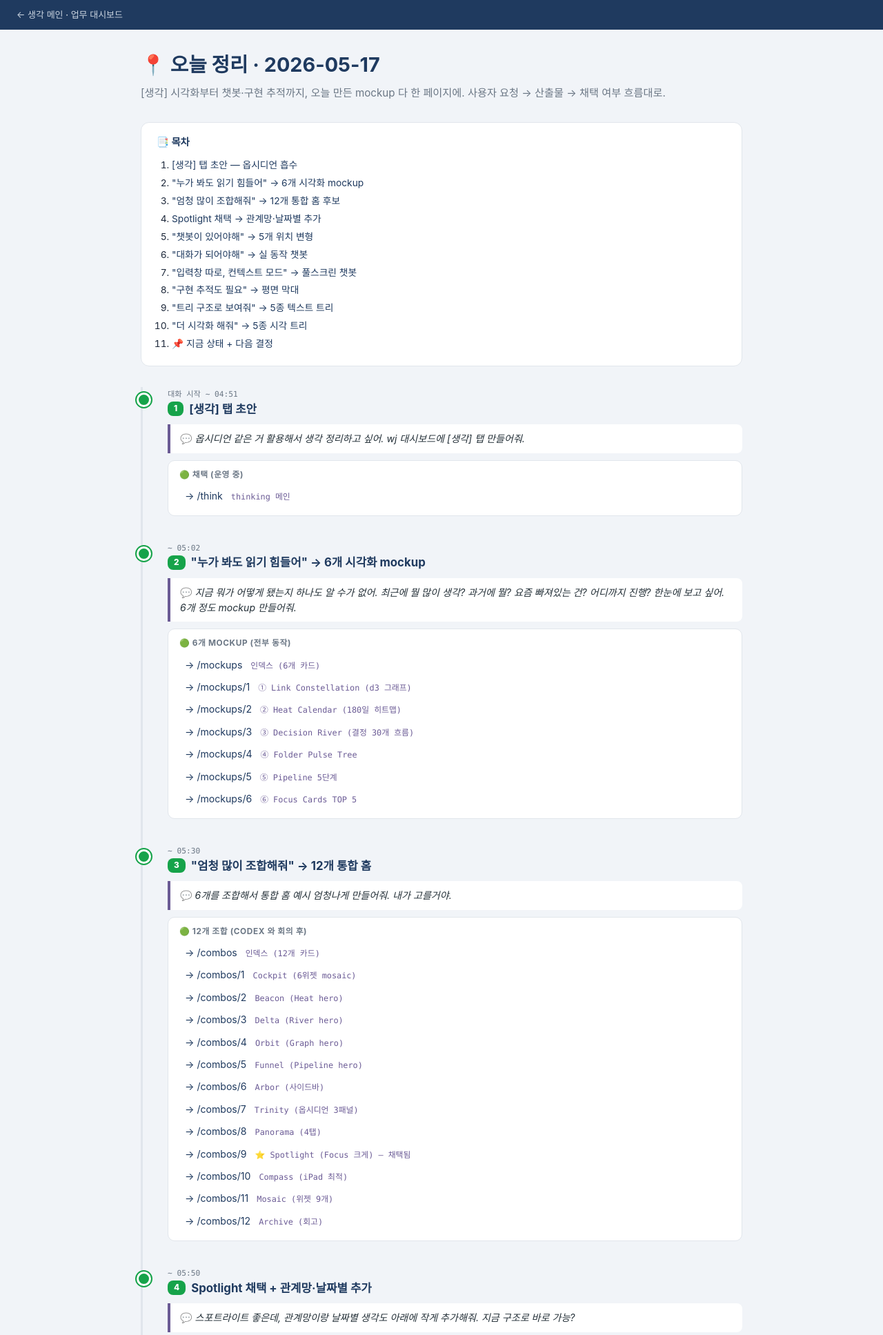
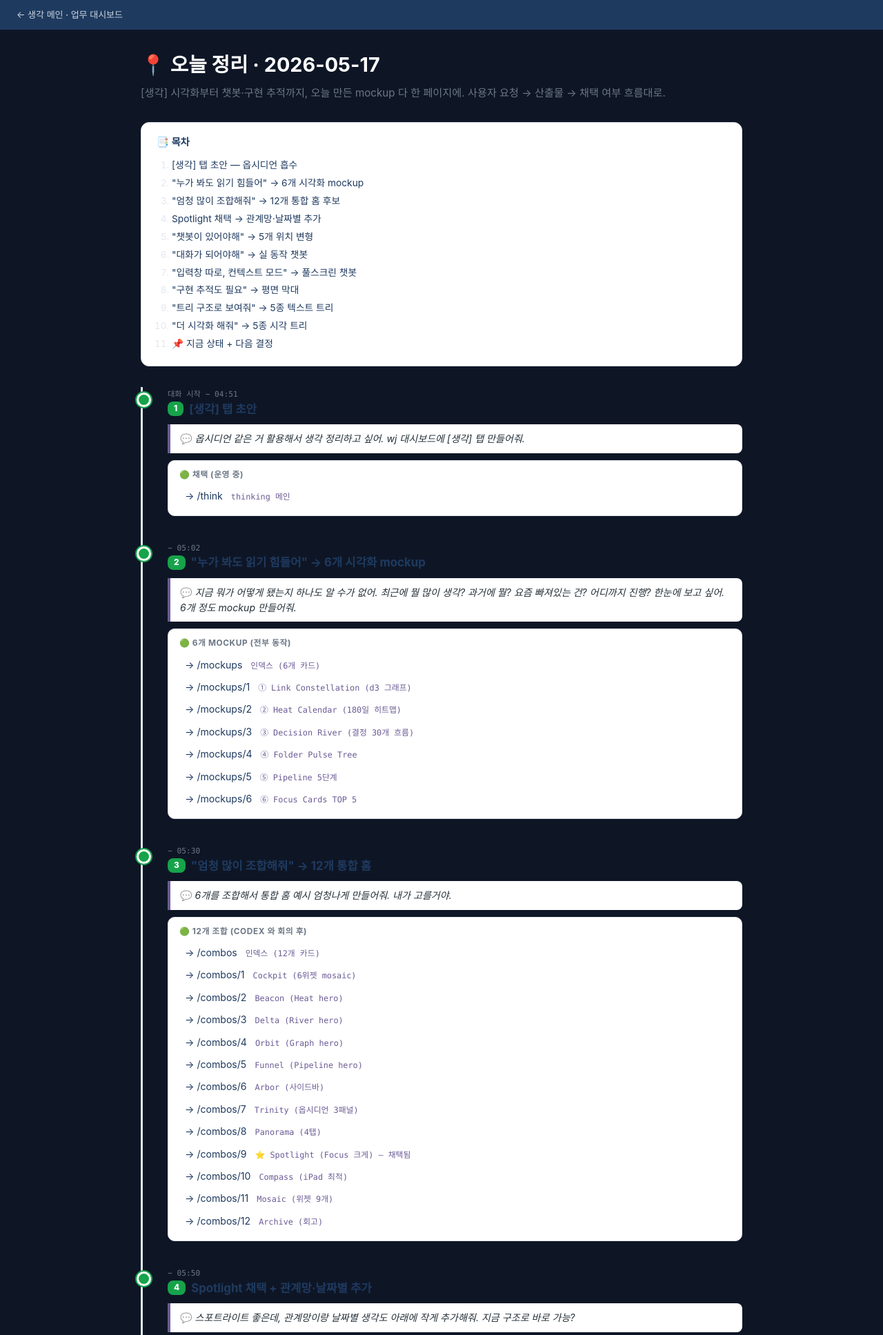
Before and after one commit to wj926/wj-dashboard, a Flask app: page /today in a window 1280 px wide. Shown: the top 1935 px of the page at 69% size. Run offline with Flask 3, Linux system fonts and the light colour scheme; parts of the project's set-up code (start-up, migrations or seed data) failed here and were passed over.

Commit message:
feat(think): 생각 탭 다크 테마 통일 (업무·메일과 톤 맞춤)
생각 탭만 밝은 배경(#f1f4f8)이라 업무·메일(다크 #0f172a)과 톤이 달랐다.
배경을 다크로 맞추고 카드는 흰색 유지(업무·메일과 동일 패턴), 배경 위 직접
텍스트(헤더 등)만 밝게.

- thinking.css: .think-wrap/body:has(think-wrap)/body.dark 다크화
- think 계열 템플릿 body 에 dark 클래스 + 인라인 밝은 배경 제거
- spotlight 헤더 흰색, today 헤더(.tj-hero h1) 흰색
- combos.css 의 기존 body.dark 변형 활용

검증: playwright 로 메인/위키본문/조합/오늘정리/목업 시각 확인 + 전 페이지
배경 다크 확인. 깨진 글씨 없음.

Co-Authored-By: Claude Opus 4.8 (1M context) <noreply@anthropic.com>

```diff
--- a/static/thinking.css
+++ b/static/thinking.css
@@ -1,7 +1,9 @@
 /* ===== thinking — 생각 영역 ===== */
 
-.wrap.think-wrap { background: #f8fafc; min-height: 100vh; }
-body:has(.think-wrap) { background: #f8fafc; }
+/* 다크 통일(업무·메일 탭과 톤 맞춤). 카드는 흰색 유지, 배경 위 글씨만 밝게 */
+.wrap.think-wrap { background: #0e1626; min-height: 100vh; }
+body:has(.think-wrap) { background: #0e1626; }
+body.dark { background: #0e1626; color: #e2e8f0; }
 
 /* 상단 탭 (work/think 공통) */
 .top-tabs { display: flex; gap: 4px; margin-left: 20px; }
--- a/templates/combos/index.html
+++ b/templates/combos/index.html
@@ -4,7 +4,7 @@
 {% include "combos/_base_head.html" %}
 <title>wj · 생각 홈 조합 12개</title>
 </head>
-<body>
+<body class="dark">
 <div class="wrap">
   <div class="topbar">
     <span class="brand">wj<span class="dot">.</span></span>
--- a/templates/label_decisions.html
+++ b/templates/label_decisions.html
@@ -7,7 +7,7 @@
 <link rel="stylesheet" href="{{ url_for('static', filename='dashboard.css') }}?v=15">
 <link rel="stylesheet" href="{{ url_for('static', filename='combos.css') }}?v=1">
 <style>
-  body { background:#f1f4f8; }
+  body { background:#0e1626; }
   .ld-wrap { max-width:1100px; margin:30px auto; padding:0 24px 40px; }
   .ld-hero { background:linear-gradient(135deg,#fef3c7,#fff); border:1px solid #fde68a; border-radius:14px; padding:18px 24px; margin-bottom:18px; }
   .ld-hero h1 { margin:0; color:#92400e; font-size:1.3rem; }
@@ -49,7 +49,7 @@
   .note { background:#dbeafe; border-left:3px solid #3b82f6; padding:10px 14px; border-radius:0 6px 6px 0; font-size:0.82rem; color:#1e40af; margin:10px 0; }
 </style>
 </head>
-<body>
+<body class="dark">
 <div class="cb-header">
   <span><a href="/think">← 생각 메인</a> · <a href="/tree-vis/mindmap">Mind Map 보기</a> · <a href="/today">오늘 정리</a></span>
   <span class="name">🏷 결정 라벨링</span>
--- a/templates/mockups/index.html
+++ b/templates/mockups/index.html
@@ -6,7 +6,7 @@
 <title>wj · 생각 시각화 후보 6개</title>
 <link rel="stylesheet" href="{{ url_for('static', filename='dashboard.css') }}?v=15">
 <style>
-  body { background:#f1f4f8; }
+  body { background:#0e1626; }
   .mkx-hero { max-width:1200px; margin:30px auto 20px; padding:0 24px; }
   .mkx-hero h1 { font-size:1.6rem; color:var(--navy); margin:0 0 6px; }
   .mkx-hero p { color:var(--muted); margin:0; font-size:0.95rem; }
@@ -40,7 +40,7 @@
   .stripe span { font-size:0.7rem; padding:2px 7px; border-radius:8px; background:var(--chip); color:#3d4b58; }
 </style>
 </head>
-<body>
+<body class="dark">
 <div class="wrap">
 
   <div class="topbar">
--- a/templates/think_drafts.html
+++ b/templates/think_drafts.html
@@ -8,7 +8,7 @@
 <link rel="stylesheet" href="{{ url_for('static', filename='dashboard.css') }}?v=15">
 <link rel="stylesheet" href="{{ url_for('static', filename='thinking.css') }}?v=31">
 <style>
-  body { background:#f1f4f8; }
+  body { background:#0e1626; }
   .panel { max-width:1200px; margin:14px auto; padding:0 24px; }
   .head { display:flex; gap:12px; align-items:center; flex-wrap:wrap; margin-bottom:10px; }
   .head h2 { margin:0; color:var(--navy); font-size:1.2rem; }
@@ -29,7 +29,7 @@
   .result { margin-top:10px; font-size:0.8rem; white-space:pre-wrap; }
 </style>
 </head>
-<body>
+<body class="dark">
 <div class="wrap">
   <div class="topbar">
     <span class="brand">wj<span class="dot">.</span></span>
--- a/templates/think_edit.html
+++ b/templates/think_edit.html
@@ -34,7 +34,7 @@
 .edit-error { color: #b91c1c; font-size: 0.84rem; font-weight: 700; }
 </style>
 </head>
-<body>
+<body class="dark">
 <div class="wrap think-wrap">
   <div class="topbar">
     <span class="brand">wj<span class="dot">.</span></span>
--- a/templates/think_index.html
+++ b/templates/think_index.html
@@ -7,7 +7,7 @@
 <link rel="stylesheet" href="{{ url_for('static', filename='dashboard.css') }}?v=15">
 <link rel="stylesheet" href="{{ url_for('static', filename='thinking.css') }}?v=30">
 </head>
-<body>
+<body class="dark">
 <div class="wrap think-wrap">
 
   <div class="topbar">
--- a/templates/think_page.html
+++ b/templates/think_page.html
@@ -7,7 +7,7 @@
 <link rel="stylesheet" href="{{ url_for('static', filename='dashboard.css') }}?v=15">
 <link rel="stylesheet" href="{{ url_for('static', filename='thinking.css') }}?v=30">
 </head>
-<body>
+<body class="dark">
 <div class="wrap think-wrap">
 
   <div class="topbar">
--- a/templates/think_raw.html
+++ b/templates/think_raw.html
@@ -15,7 +15,7 @@
 .raw-wrap a.back{color:#94a3b8;text-decoration:none;font-size:0.8rem;}
 </style>
 </head>
-<body>
+<body class="dark">
 <div class="wrap">
   <div class="topbar">
     <span class="brand">wj<span class="dot">.</span></span>
--- a/templates/today_journey.html
+++ b/templates/today_journey.html
@@ -6,12 +6,13 @@
 <title>📍 오늘 정리 — 2026-05-17</title>
 <link rel="stylesheet" href="{{ url_for('static', filename='dashboard.css') }}?v=15">
 <style>
-  body { background:#f1f4f8; color:#1e293b; }
+  body { background:#0e1626; color:#1e293b; }
+  body.dark { color:#e2e8f0; }  /* 다크 배경 위 직접 텍스트(헤더 등) */
   .tj-top { background:var(--navy); color:#fff; padding:12px 24px; }
   .tj-top a { color:#cbd5e1; text-decoration:none; }
   .tj-top a:hover { color:#fff; }
   .tj-wrap { max-width:920px; margin:30px auto; padding:0 24px 60px; }
-  .tj-hero h1 { font-size:1.8rem; color:var(--navy); margin:0 0 8px; }
+  .tj-hero h1 { font-size:1.8rem; color:#fff; margin:0 0 8px; }
   .tj-hero p { color:var(--muted); font-size:0.95rem; margin:0 0 30px; line-height:1.6; }
 
   .stage {
@@ -70,7 +71,7 @@
   .toc li a:hover { color:var(--think); }
 </style>
 </head>
-<body>
+<body class="dark">
 
 <div class="tj-top">
   <a href="/think">← 생각 메인</a> ·
--- a/templates/tree_trackers/index.html
+++ b/templates/tree_trackers/index.html
@@ -2,7 +2,7 @@
 <html lang="ko"><head>
 {% include "combos/_base_head.html" %}
 <title>구현 추적 트리 5종</title>
-</head><body>
+</head><body class="dark">
 <div class="cb-header">
   <span><a href="/build-tracker">← 평면 막대</a> · <a href="/today">오늘 정리</a></span>
   <span class="name">구현 추적 트리 후보 5개</span>
--- a/templates/tree_vis/index.html
+++ b/templates/tree_vis/index.html
@@ -2,7 +2,7 @@
 <html lang="ko"><head>
 {% include "combos/_base_head.html" %}
 <title>시각 트리 5종</title>
-</head><body>
+</head><body class="dark">
 <div class="cb-header">
   <span><a href="/tree-trackers">← 텍스트 트리</a> · <a href="/today">오늘 정리</a></span>
   <span class="name">🎨 시각 트리 후보 5개</span>
```
Also changed, not shown: templates/think_spotlight.html (+4 -4 lines).
